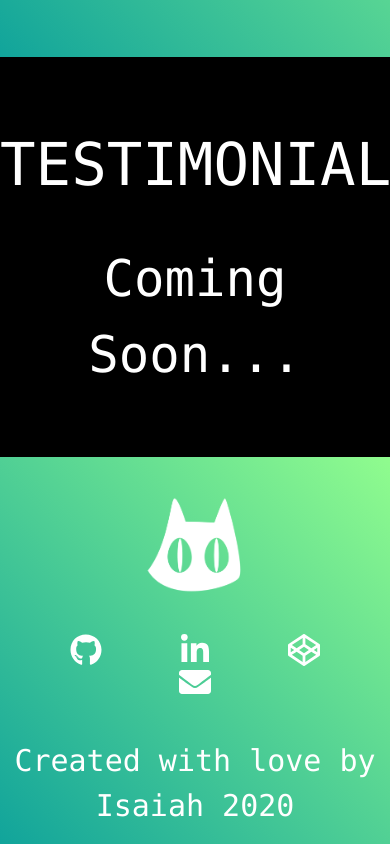
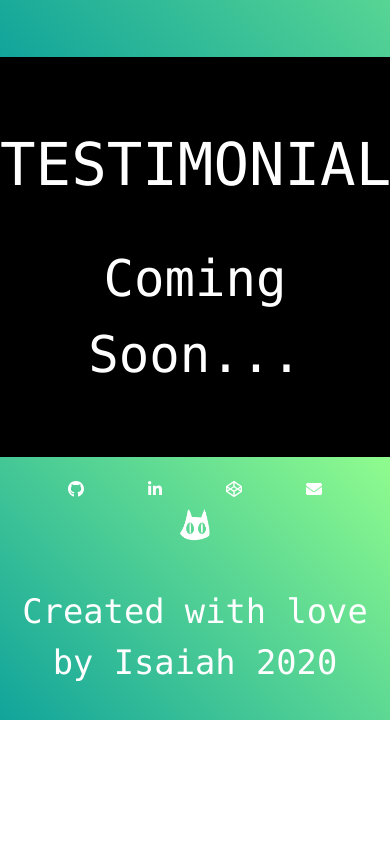
Before and after one commit to ijshd7/portfolio, a Gatsby site: page / in a window 390 px wide. Shown: the part 3763-4607 px from the top of the page. After the commit the page ends 4483 px from the top, so only its background shows below. Built offline with nearby package versions, Linux system fonts and the light colour scheme; Gatsby itself is replaced by a stand-in of ours.

Commit message:
touched up the footer, going to test on mobile to see how it looks

```diff
--- a/src/components/footer.js
+++ b/src/components/footer.js
@@ -10,41 +10,74 @@ import logo from "../images/isaiah-logo-white.png"
 library.add(fab, faEnvelope)
 
 const FooterWrapper = styled.div`
-    background: linear-gradient(45deg, #11A49B, #90FC8E);
-    height: 100%;
+    background: linear-gradient(45deg, #11A49B, #90FC8E) no-repeat center top;
+    background-size: contain;
+    display: inline-block;
+    position: relative;
+    height: auto;
     width: 100%;
+    text-align: center;
 `
 
 const Logo = () => (
-    <div className="text-center pt-10 mb-10">
     <Link to="/">
-            <img className="inline-block mr-auto ml-auto" src={logo} alt="Cat logo" width="100"/>
+        <span className="inline-flex">
+            <img className="mx-8 w-8 h-8" src={logo} alt="Cat logo" />
+        </span>
     </Link>
-    </div>
 )
 
 const Footer = () => (
-    <FooterWrapper>
-        <Logo />
-        <div className="text-center">
+    <FooterWrapper className="py-4">
+        <div>
+            <a
+                href="https://github.com/ijshd7"
+                target="_blank"
+                rel="noreferrer"
+            >
                 <FontAwesomeIcon
                     icon={['fab', 'github']}
-                className=" text-5xl mx-8 text-white hover:text-green-400 hover:bg-white rounded-full h-8 w-8"
+                    className="mx-8 text-white h-8 w-8"
                 />
+            </a>
+            <a
+                href="https://www.linkedin.com/in/isaiah-sherrill-ab58b970"
+                target="_blank"
+                rel="noreferrer"
+            >
                 <FontAwesomeIcon
                     icon={['fab', 'linkedin-in']}
-                className=" text-5xl mx-8 text-white hover:text-green-400 hover:bg-white rounded-full h-8 w-8"
+                    className="mx-8 text-white h-8 w-8"
                 />
+            </a>
+            <a
+                href="https://codepen.io/ijshd7"
+                target="_blank"
+                rel="noreferrer"
+            >
                 <FontAwesomeIcon
                     icon={['fab', 'codepen']}
-                className=" text-5xl mx-8 text-white hover:text-green-400 hover:bg-white rounded-full h-8 w-8"
+                    className="mx-8 text-white h-8 w-8"
                 />
+            </a>
+            <a
+                href="mailto:ijshd7@mail.missouri.edu"
+                target="_blank"
+                rel="noreferrer"
+            >
                 <FontAwesomeIcon
                     icon="envelope"
-                className=" text-5xl mx-8 text-white hover:text-green-400 hover:bg-white rounded-full h-8 w-8"
+                    className="mx-8 text-white h-8 w-8"
                 />
+            </a>
+            <Logo />
         </div>
-        <p className="text-3xl text-center text-white mt-10 pb-4 font-mono antialiased">Created with love by Isaiah 2020</p>
+        <p
+            style={{fontSize: "4vh"}}
+            className="text-center text-white mt-10 pb-4 font-mono antialiased"
+        >
+            Created with love by Isaiah 2020
+        </p>
     </FooterWrapper>
 )
 
```
Lines whose indentation alone changed are shown as unchanged.
